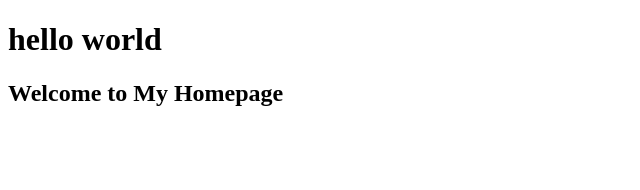
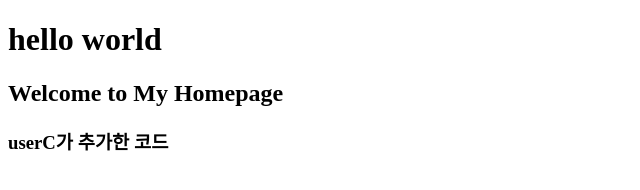
Before and after one commit to sbn04043/Introduce, a plain HTML site: page NC13Git/Index.html in a window 1280 px wide. Shown: the whole page, without its empty margins (0-640 px from the left). Drawn offline with Linux system fonts and the light colour scheme.

Commit message:
updated by userC

```diff
--- a/NC13Git/Index.html
+++ b/NC13Git/Index.html
@@ -7,5 +7,6 @@
 <body>
 <h1>hello world</h1>
 <h2>Welcome to My Homepage</h2>
+<h3>userC가 추가한 코드</h3>
 </body>
 </html>
```
